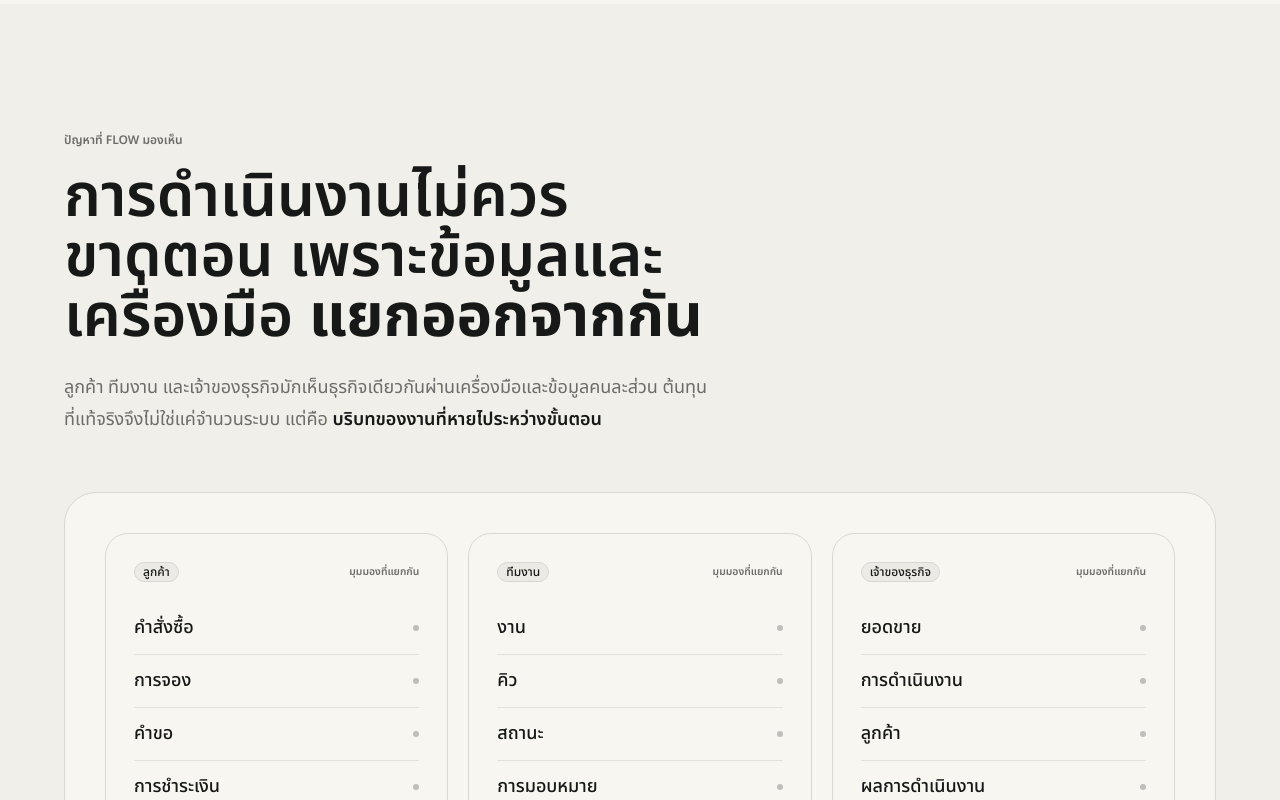
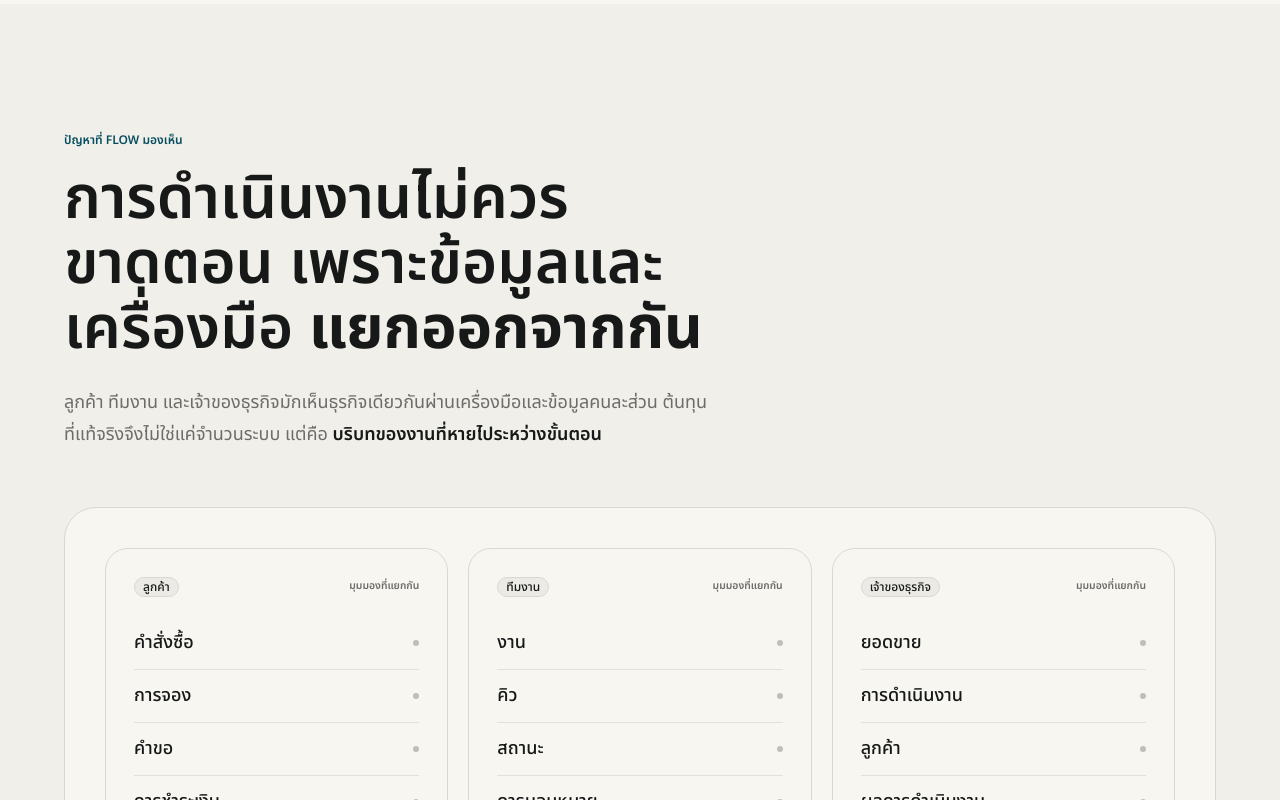
Before and after one commit to firmeen/FLOW-info, a Next.js app: page /th in a window 1280 px wide. Shown: the part 1520-2320 px from the top of the page. Built offline with nearby package versions, Linux system fonts and the light colour scheme; no server answers.

Commit message:
style: tune section headings for FLOW hierarchy

```diff
--- a/src/components/primitives/section-heading.tsx
+++ b/src/components/primitives/section-heading.tsx
@@ -21,20 +21,20 @@ export function SectionHeading({
         <p
           className={cn(
             "mb-5 text-xs font-semibold uppercase tracking-[0.18em]",
-            inverse ? "text-background/45" : "text-muted-foreground",
+            inverse ? "text-flow-aqua-mist/70" : "text-flow-ocean-dark",
           )}
         >
           {eyebrow}
         </p>
       ) : null}
-      <h2 className="text-balance text-4xl font-semibold tracking-[-0.045em] sm:text-5xl lg:text-6xl">
+      <h2 className="flow-display text-4xl font-semibold tracking-[-0.045em] sm:text-5xl lg:text-6xl">
         {title}
       </h2>
       {description ? (
         <div
           className={cn(
             "mt-6 max-w-2xl text-base leading-7 sm:text-lg sm:leading-8",
-            inverse ? "text-background/60" : "text-muted-foreground",
+            inverse ? "text-flow-off-white/65" : "text-muted-foreground",
           )}
         >
           {description}
```
